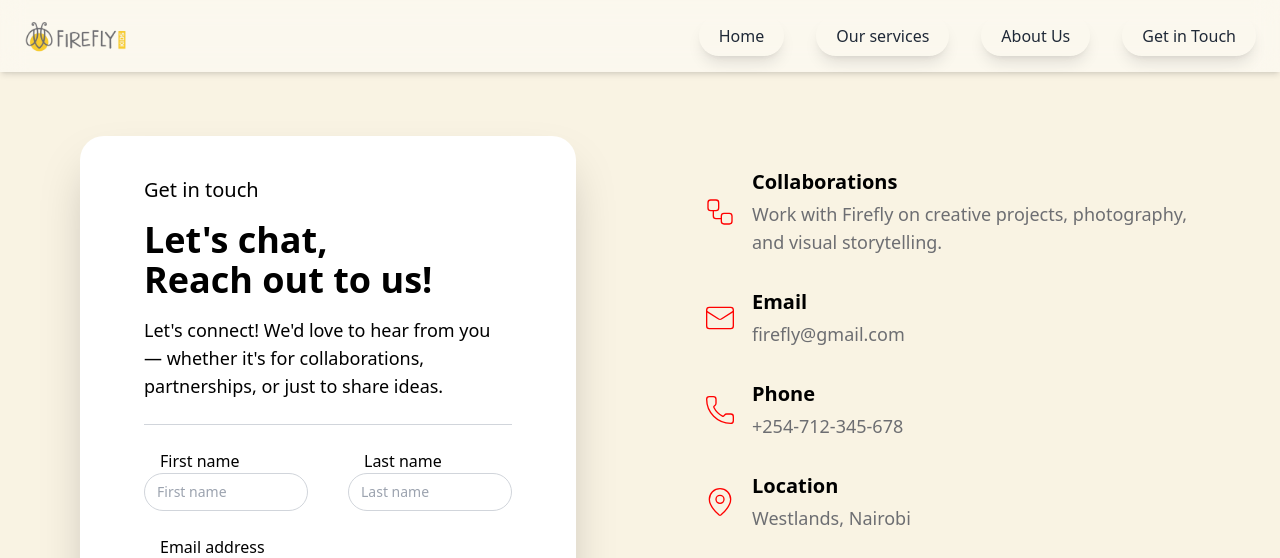
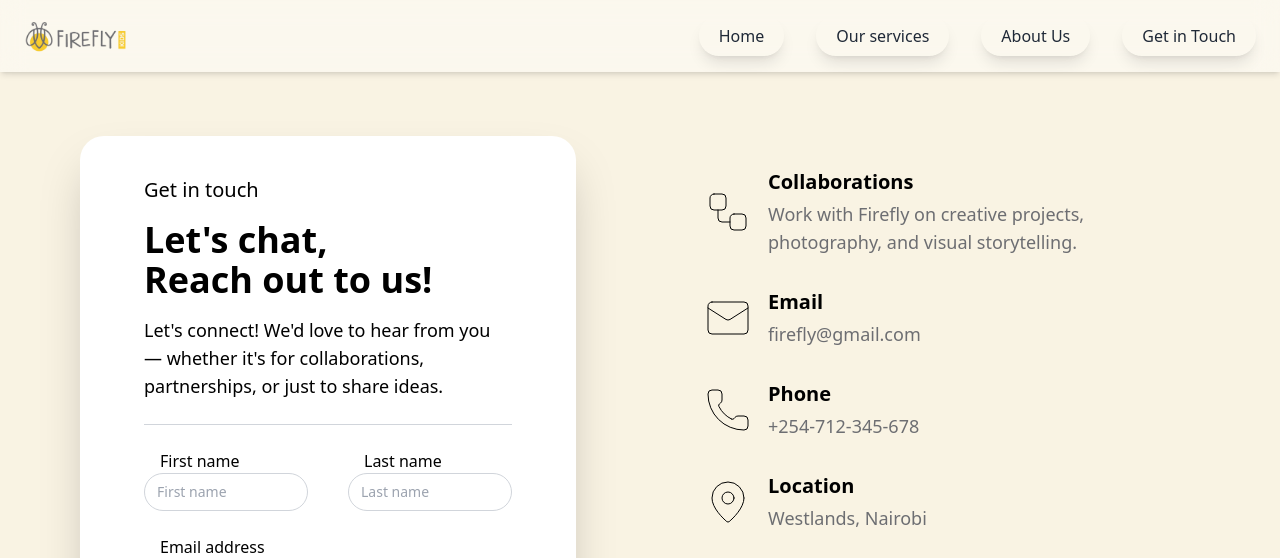
Before and after one commit to Griffin-Ndede/Firefly_frontend, a React (Vite) app: page /contact in a window 1280 px wide. Shown: the top 558 px of the page. Built offline with nearby package versions, Linux system fonts and the light colour scheme; a web font is replaced by a local one.

Commit message:
Style:changes home page styling for section 2

```diff
--- a/src/Pages/Contact.jsx
+++ b/src/Pages/Contact.jsx
@@ -132,7 +132,7 @@ function Contact() {
                 key={index}
                 className="flex items-center space-x-4">
                 <div className="flex-shrink-0">
-                  <contactInfo.icon strokeWidth={1} size={32}color='red' className=" text-custom-gray" />
+                  <contactInfo.icon strokeWidth={1} size={48} absoluteStrokeWidth={true} />
                 </div>
                 <div>
                   <h3 className="text-xl font-semibold mb-1 text-black">{contactInfo.title}</h3>
--- a/src/Pages/Home.jsx
+++ b/src/Pages/Home.jsx
@@ -128,7 +128,7 @@ function Home() {
                 <h1 className='text-5xl font-bold text-center mb-10'>Our <span className='text-custom-yellow'>solution</span></h1>
                 <div className='grid grid-cols-1 md:grid-cols-2 lg:grid-cols-4 gap-16 px-10 mx-auto'>
                     {cardData.map((card, index) => (
-                        <div key={index} className="shadow-lg p-6 md:p-8 w-auto bg-custom-yellow rounded-3xl space-y-6 transition-transform transform hover:scale-[1.05] hover:cursor-pointer">
+                        <div key={index} className="shadow-lg p-6 md:p-8 w-auto bg-custom-yellow rounded-3xl space-y-6 transition-transform transform hover:scale-[1.05] hover:cursor-pointer hover:shadow-2xl">
                             <div
                                 className="flex items-center justify-between relative lg:mb-12 hover:transform">
                                 <card.icons.main strokeWidth={0.5} className="text-white w-16 h-16 md:w-16 md:h-16" />
```
